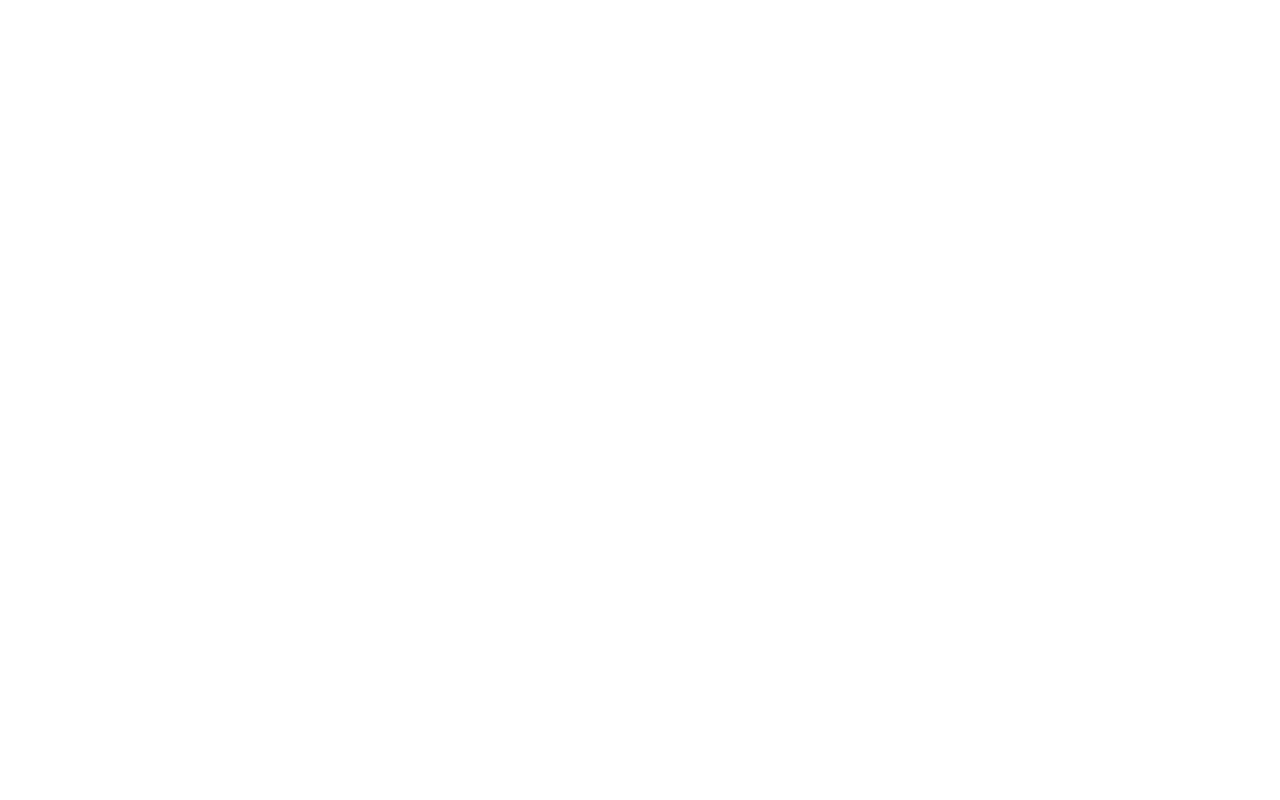
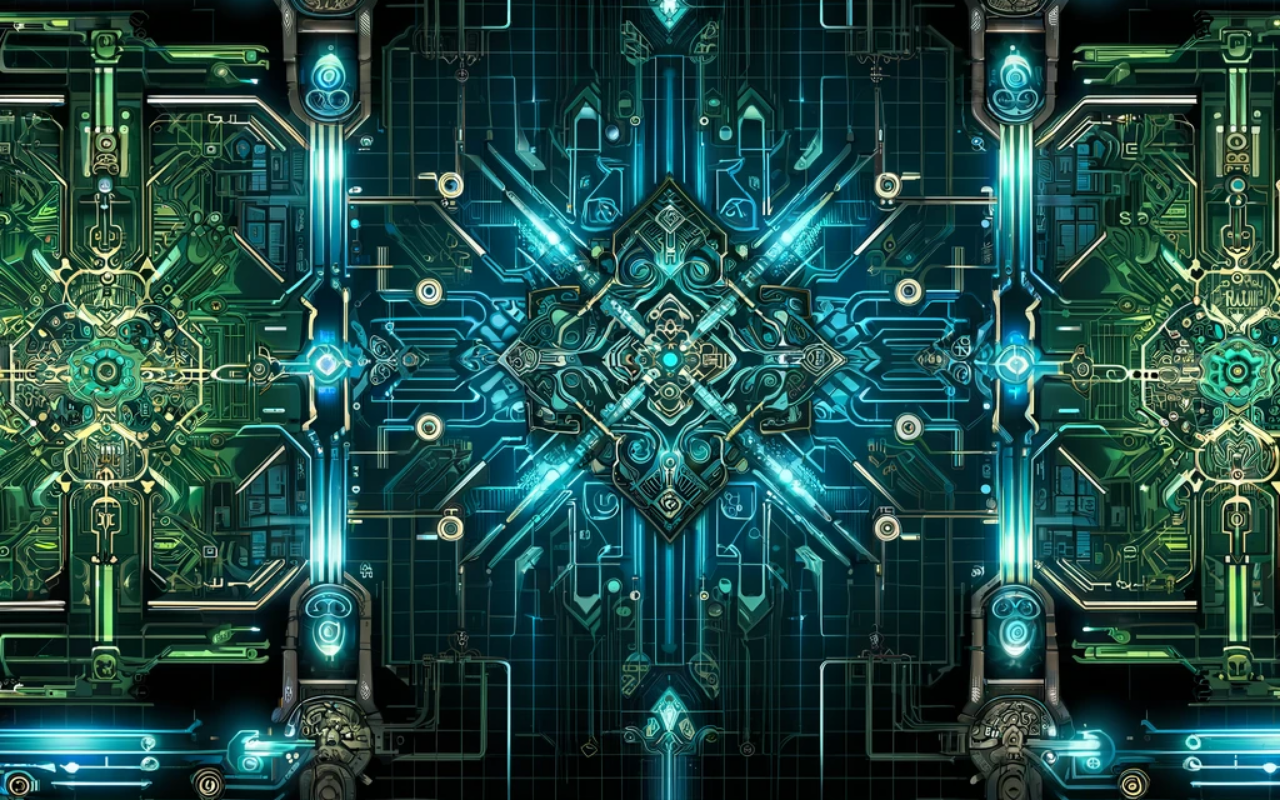
Before and after one commit to MegaKonzo/Cyborg-Arena, a plain HTML site: page index.html in a window 1280 px wide. Drawn offline with Linux system fonts and the light colour scheme.

Commit message:
header html & css completed, background

```diff
--- a/css/global.css
+++ b/css/global.css
@@ -1,5 +1,4 @@
 @import url('https://fonts.googleapis.com/css2?family=Bangers&display=swap');
-
 @import './global.header.css';
 
 
@@ -24,6 +23,14 @@ html {
 body {
   font-family: var(--font-primary), system-ui, -apple-system, sans-serif;
   color: var(--text);
+  margin: 0;
+  padding: 0;
+  background-repeat: repeat; /* Повторювати фон */
+  background-size: cover; /* Розтягнути фон на весь екран */
+  background-attachment: fixed; /* Закріпити фон при прокручуванні */
+  background-position: center; /* Вирівняти фон по центру */
+  background-image: url(../img/global/background.jpg);
+  opacity: 0.95;
 
   &.is-overflow-hidden {
     overflow-y: hidden;
```
Also changed, not shown: img/global/background.jpg (added), img/global/hall.jpg (added).
